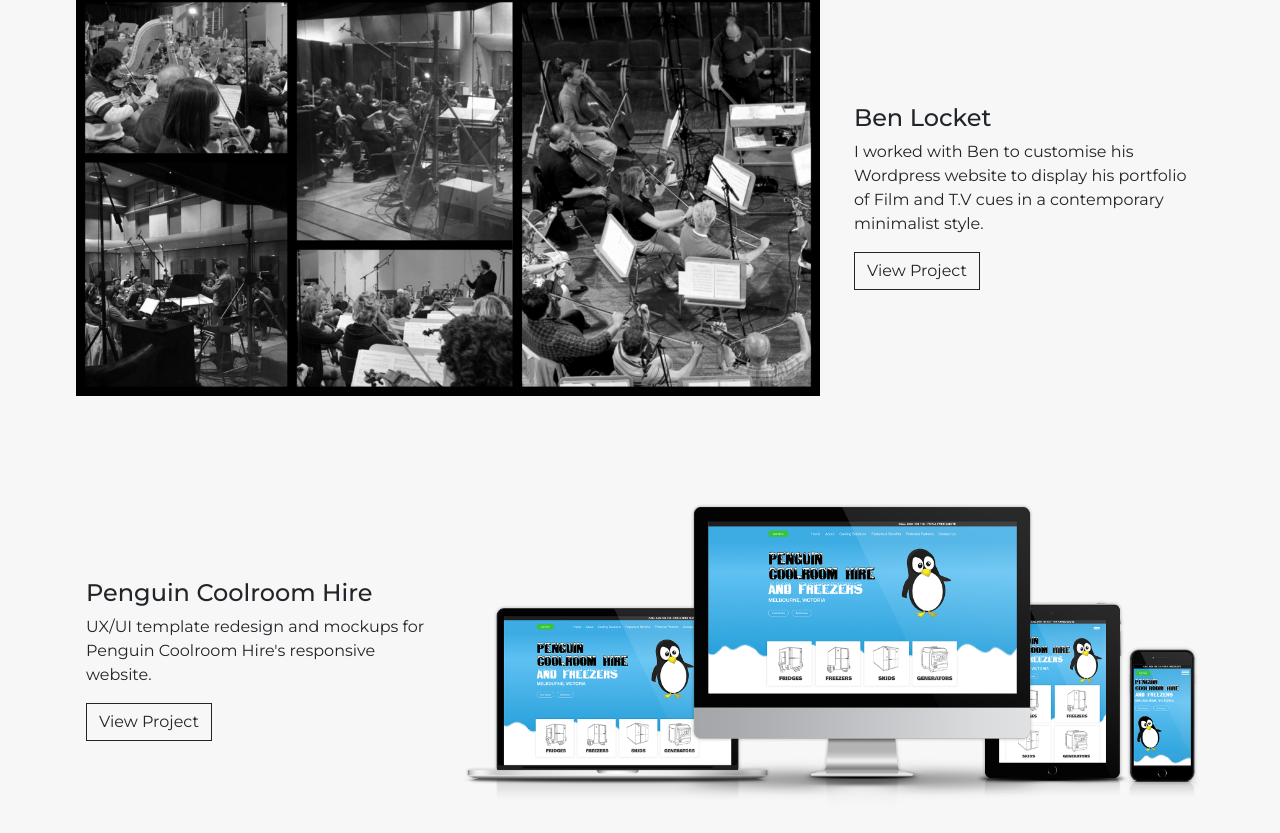
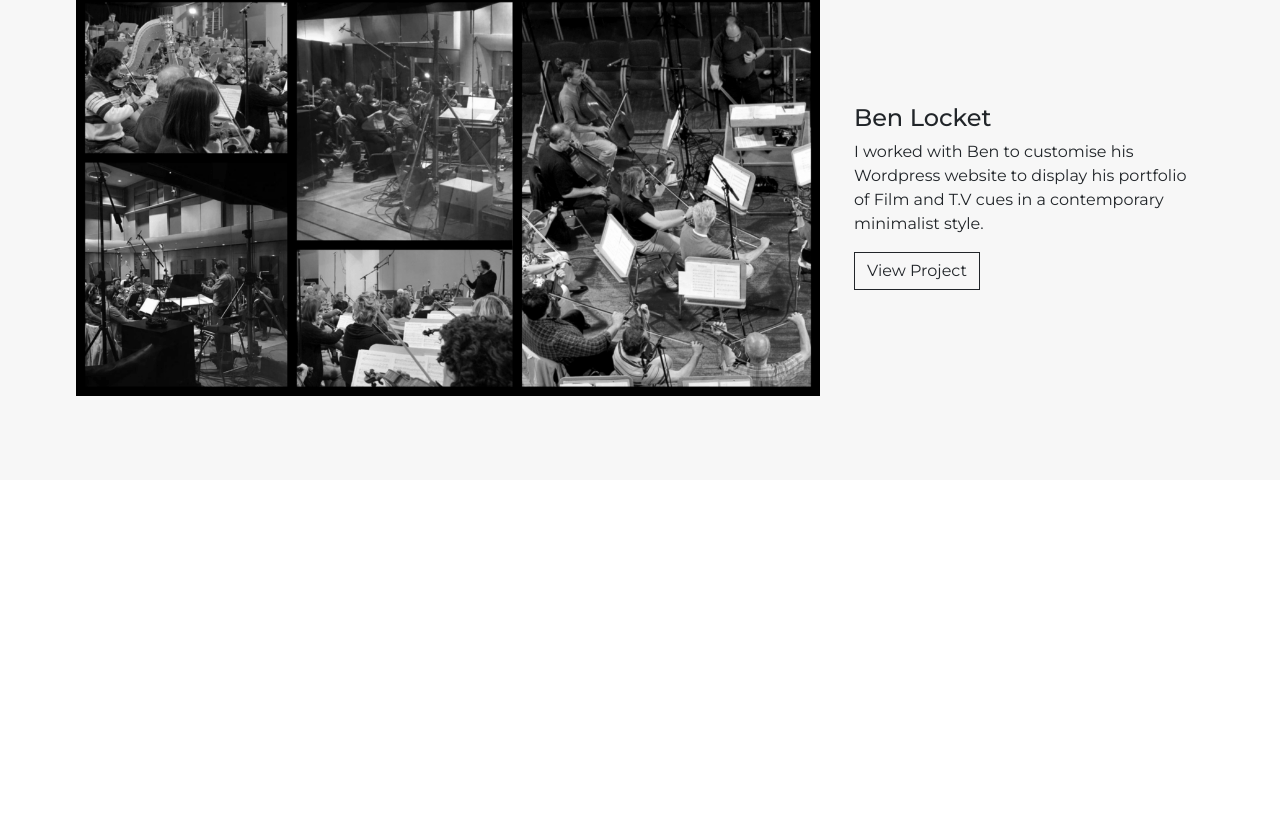
Before and after one commit to WillBill84/Will_Locket, a React (Create React App) app: page /projects in a window 1280 px wide. Shown: the part 1165-1998 px from the top of the page. After the commit the page ends 1645 px from the top, so only its background shows below. Built offline with nearby package versions, Linux system fonts and the light colour scheme; a web font is replaced by a local one.

Commit message:
projects update

```diff
--- a/src/components/Projects/Project.js
+++ b/src/components/Projects/Project.js
@@ -16,7 +16,7 @@
             <Project imgsrc={JSG} imgalt={"Jenny Smith Gardens"} title={"Jenny Smith Gardens"} description={"I did the UX/UI designs and was involved with the development of this custom website while working at Left Brain Solutions."} link={"http://www.jsg.net.au/"} />
                 <Project imgsrc={Level5} imgalt={"Level 5 Projects website"} title={"Level 5 Projects"} description={"I worked with Left Brain Solutions to help create a custom website for Level 5 Projects. It is a responsive website that uses Joomla for the cms."} link={"https://level5projects.com.au"} />
                 <Project imgsrc={BLsite} imgalt={"Ben Locket website"} title={"Ben Locket"} description={"I worked with Ben to customise his Wordpress website to display his portfolio of Film and T.V cues in a contemporary minimalist style."} link={"http://benlocket.com"} />
-                <Project imgsrc={PCR} imgalt={"Penguin Coolroom Hire"} title={"Penguin Coolroom Hire"} description={"UX/UI template redesign and mockups for Penguin Coolroom Hire's responsive website."} link={"https://xd.adobe.com/view/84523429-9084-4bef-86a0-50543cecf5e6-d101/screen/f9d1dad5-6533-4f3f-9d05-c0f37f8eb4ae?hints=off"} />
+                {/* <Project imgsrc={PCR} imgalt={"Penguin Coolroom Hire"} title={"Penguin Coolroom Hire"} description={"UX/UI template redesign and mockups for Penguin Coolroom Hire's responsive website."} link={"https://xd.adobe.com/view/84523429-9084-4bef-86a0-50543cecf5e6-d101/screen/f9d1dad5-6533-4f3f-9d05-c0f37f8eb4ae?hints=off"} /> */}
             </Container>
             </section>
 
```
Also changed, not shown: 6 other files (tests, documents, lock files or other folders).
